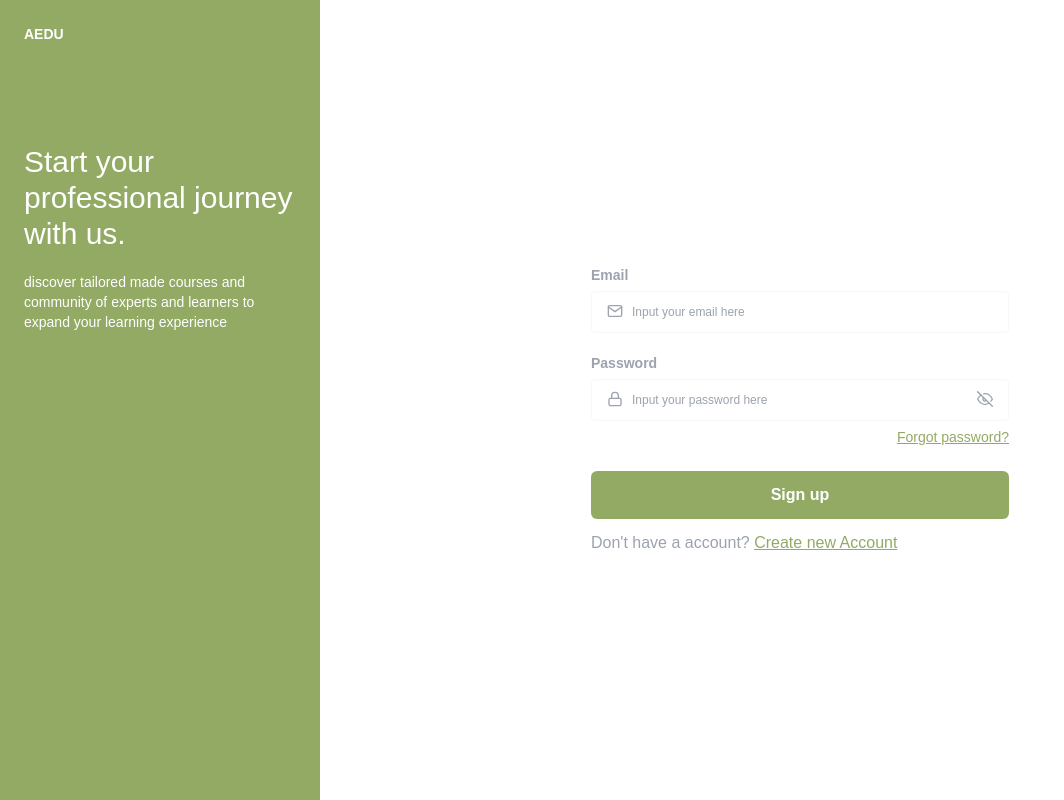
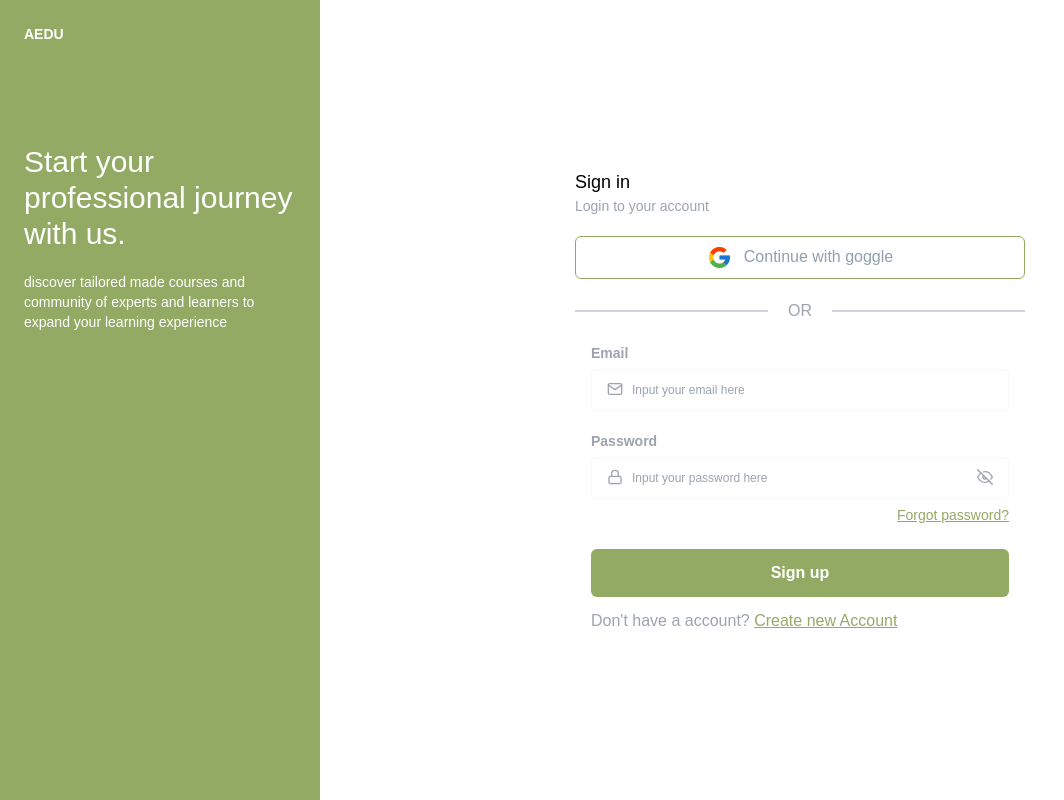
Before and after one commit to AmienulRana/aeduweb, a Next.js app: page / in a window 1280 px wide. Shown: the whole page, without its empty margins (0-1064 px from the left). Built offline with nearby package versions, Linux system fonts and the light colour scheme.

Commit message:
move button login with google to layout because it reusable

```diff
--- a/src/components/layout/auth.tsx
+++ b/src/components/layout/auth.tsx
@@ -1,8 +1,16 @@
+import Image from "next/image";
+
 interface AuthLayoutProp {
   children: React.ReactNode;
+  title: string;
+  subTitle: string;
 }
 
-export default function AuthLayout({ children }: AuthLayoutProp) {
+export default function AuthLayout({
+  children,
+  title,
+  subTitle,
+}: AuthLayoutProp) {
   return (
     <div className="flex min-h-screen">
       <div className="w-1/4 py-6 max-w-[600px] text-white min-h-screen px-6 bg-primary">
@@ -16,7 +24,20 @@ export default function AuthLayout({ children }: AuthLayoutProp) {
         </div>
       </div>
       <div className="flex-1 flex justify-center items-center">
-        <div className="max-w-[1200px]">{children}</div>
+        <div className="max-w-[1200px]">
+          <p className="font-medium text-lg">{title}</p>
+          <p className="text-gray-400 text-sm mb-5">{subTitle}</p>
+          <button className="flex border justify-center w-full rounded-md hover:opacity-80 duration-300 items-center bg-transparent py-2 px-4 border-primary">
+            <Image src="/goggle.svg" alt="goggle icon" width={25} height={25} />
+            <p className="text-grey ml-3">Continue with goggle</p>
+          </button>
+          <div className="flex items-center gap-5 mt-5">
+            <span className="w-[45%] border border-gray-300" />
+            <p className="text-gray-400">OR</p>
+            <span className="w-[45%] border border-gray-300" />
+          </div>
+          {children}
+        </div>
       </div>
     </div>
   );
```
